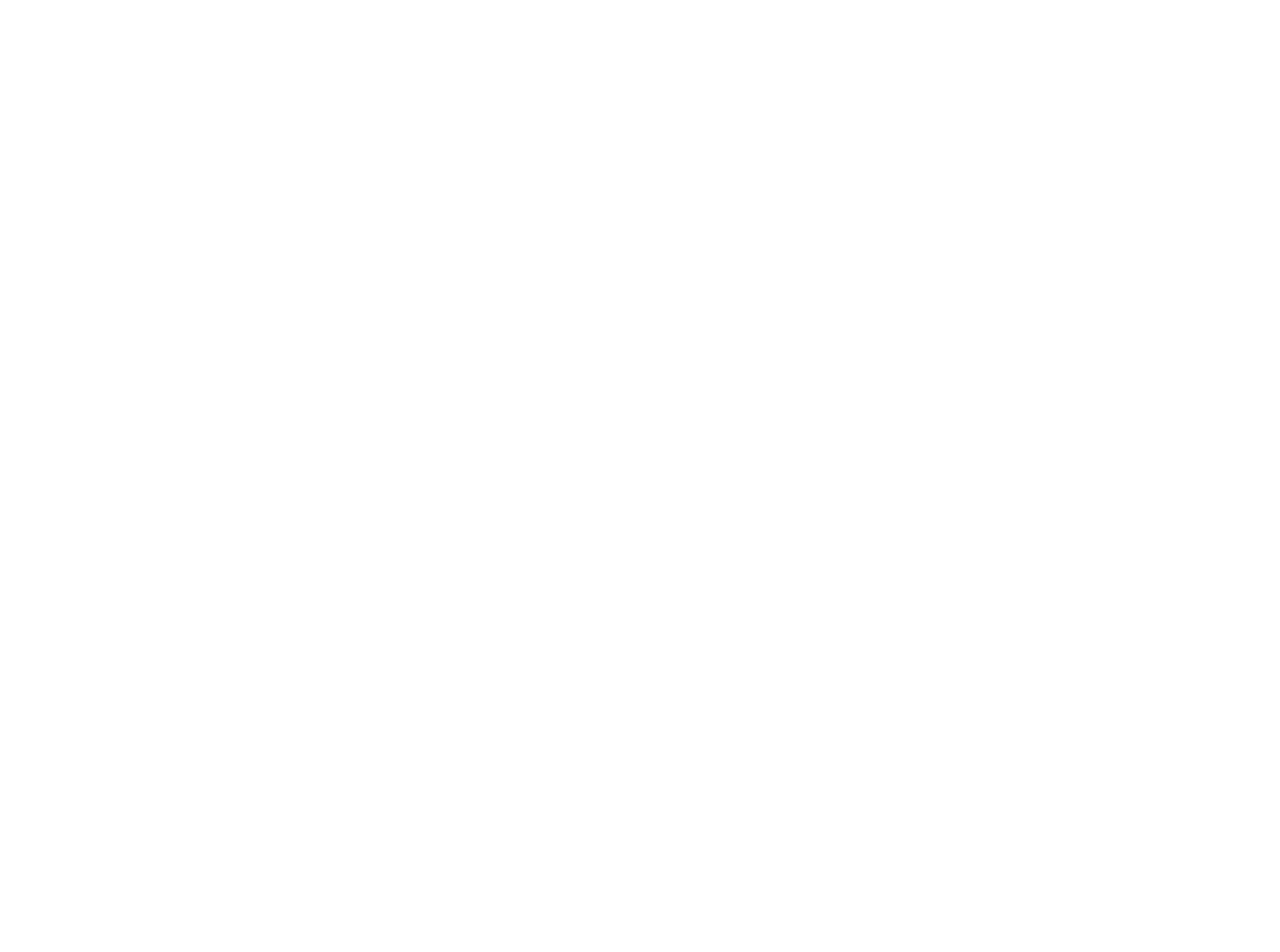
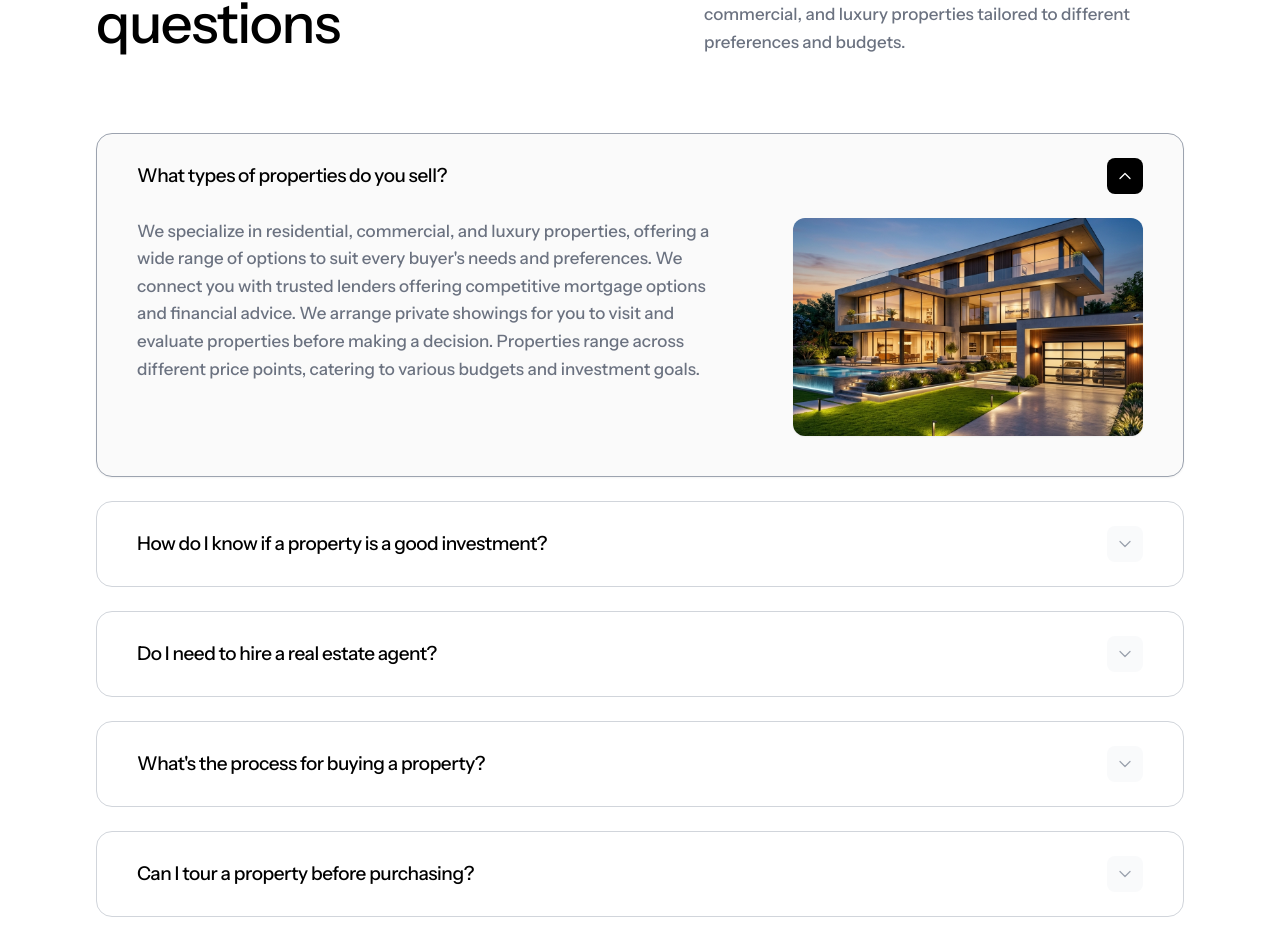
Before and after one commit to Sushincm/real-estate-awwardwinning, a React (Vite) app: page / in a window 1280 px wide. Shown: the part 7076-8028 px from the top of the page. Before the commit the page ends 6931 px from the top, so only its background shows below. Built offline with nearby package versions, Linux system fonts and the light colour scheme.

Commit message:
feat: add FAQ section with smooth GSAP accordions and minimalist styling

```diff
--- a/src/App.jsx
+++ b/src/App.jsx
@@ -4,6 +4,7 @@
 import StatsSection from './components/ui/StatsSection';
 import MapSection from './components/ui/MapSection';
 import PropertyList from './components/ui/PropertyList';
+import FAQSection from './components/ui/FAQSection';
 import ScrollToTop from './components/ui/ScrollToTop';
 import SmoothScroll from './components/ui/SmoothScroll';
 import { useEffect } from 'react';
@@ -13,11 +14,7 @@
   useEffect(() => {
     const imagesToPreload = [
       '/showcase/main.png',
-      '/showcase/thumb.png',
-      'https://images.unsplash.com/photo-1570129477492-45c003edd2be?q=80&w=2070',
-      'https://images.unsplash.com/photo-1600596542815-ffad4c1539a9?q=80&w=2075',
-      'https://images.unsplash.com/photo-1600047509807-ba8f99d2cdde?q=80&w=1984',
-      'https://images.unsplash.com/photo-1512917774080-9991f1c4c750?q=80&w=2070'
+      '/showcase/thumb.png'
     ];
 
     imagesToPreload.forEach(imageSrc => {
@@ -89,6 +86,11 @@
                <PropertyList />
             </div>
 
+            {/* SECTION 07: Frequently Asked Questions */}
+            <div className="reveal-up bg-white">
+               <FAQSection />
+            </div>
+
             {/* Global UI Overlays */}
             <ScrollToTop />
           </div>
--- /dev/null
+++ b/src/components/ui/FAQSection.jsx
@@ -0,0 +1,136 @@
+import React, { useState, useRef, useEffect } from 'react';
+import { ChevronDown } from 'lucide-react';
+import gsap from 'gsap';
+
+const FAQItem = ({ question, answer, image, isOpen, onClick }) => {
+    const contentRef = useRef(null);
+    const [isAnimating, setIsAnimating] = useState(false);
+
+    useEffect(() => {
+        if (contentRef.current) {
+            if (isOpen) {
+                gsap.to(contentRef.current, {
+                    height: 'auto',
+                    opacity: 1,
+                    duration: 0.6,
+                    ease: 'power3.out',
+                    onStart: () => setIsAnimating(true),
+                    onComplete: () => setIsAnimating(false)
+                });
+            } else {
+                gsap.to(contentRef.current, {
+                    height: 0,
+                    opacity: 0,
+                    duration: 0.5,
+                    ease: 'power3.inOut',
+                    onStart: () => setIsAnimating(true),
+                    onComplete: () => setIsAnimating(false)
+                });
+            }
+        }
+    }, [isOpen]);
+
+    return (
+        <div className={`border border-gray-300 rounded-2xl overflow-hidden transition-all duration-700 ${isOpen ? 'bg-[#FAFAFA] border-gray-400 shadow-sm' : 'bg-white hover:bg-gray-50'}`}>
+            <button
+                onClick={onClick}
+                className="w-full px-6 lg:px-10 py-6 flex justify-between items-center text-left transition-colors duration-300 group"
+            >
+                <h3 className="text-[17px] lg:text-[19px] font-medium text-black tracking-tight leading-snug pr-8">
+                    {question}
+                </h3>
+                <div className={`w-9 h-9 rounded-lg flex items-center justify-center transition-all duration-500 ${isOpen ? 'bg-black text-white rotate-180' : 'bg-gray-50 text-gray-400 group-hover:bg-gray-100'}`}>
+                    <ChevronDown className="w-5 h-5 stroke-[1.5]" />
+                </div>
+            </button>
+            <div
+                ref={contentRef}
+                className="overflow-hidden"
+                style={{ height: 0, opacity: 0 }}
+            >
+                <div className="px-6 lg:px-10 pb-10 flex flex-col lg:flex-row gap-8 lg:gap-16 items-start">
+                    <div className="flex-1">
+                        <p className="text-gray-500 text-[17px] leading-relaxed font-medium">
+                            {answer}
+                        </p>
+                    </div>
+                    {image && (
+                        <div className="w-full lg:w-[350px] shrink-0">
+                            <div className="aspect-[16/10] rounded-xl overflow-hidden shadow-sm">
+                                <img
+                                    src={image}
+                                    alt={question}
+                                    className="w-full h-full object-cover transition-transform duration-700 hover:scale-105"
+                                />
+                            </div>
+                        </div>
+                    )}
+                </div>
+            </div>
+        </div>
+    );
+};
+
+const FAQSection = () => {
+    const [activeIndex, setActiveIndex] = useState(0);
+
+    const faqs = [
+        {
+            question: "What types of properties do you sell?",
+            answer: "We specialize in residential, commercial, and luxury properties, offering a wide range of options to suit every buyer's needs and preferences. We connect you with trusted lenders offering competitive mortgage options and financial advice. We arrange private showings for you to visit and evaluate properties before making a decision. Properties range across different price points, catering to various budgets and investment goals.",
+            image: "/showcase/main.png"
+        },
+        {
+            question: "How do I know if a property is a good investment?",
+            answer: "Our experts guide you in making informed investment decisions based on market insights. We offer residential, commercial, and luxury properties tailored to different preferences and budgets. We analyze historical appreciation, rental yields, and neighborhood growth potential to ensure your investment has strong long-term value.",
+            image: "/showcase/thumb.png"
+        },
+        {
+            question: "Do I need to hire a real estate agent?",
+            answer: "While not mandatory, having a professional agent can simplify the process significantly. Our team handles everything from market analysis and property searching to contract negotiations and closing paperwork, ensuring you get the best deal with minimal stress.",
+            image: "/showcase/main.png"
+        },
+        {
+            question: "What's the process for buying a property?",
+            answer: "The process begins with getting pre-approved for financing, followed by identifying your criteria and searching for properties. Once you find a match, we'll help you make an offer, conduct inspections, and finalize the paperwork. We're here to guide you through every milestone until you have the keys in hand.",
+            image: "/showcase/thumb.png"
+        },
+        {
+            question: "Can I tour a property before purchasing?",
+            answer: "Absolutely. We encourage private showings for all our clients. You can schedule on-site visits through our website or by contacting one of our agents. We also offer high-quality virtual tours for international buyers or those unable to visit in person.",
+            image: "/showcase/main.png"
+        }
+    ];
+
+    return (
+        <section className="bg-white pt-20 pb-40 px-12 lg:px-24 reveal-up">
+            <div className="max-w-7xl mx-auto flex flex-col gap-20">
+
+                {/* Header Row */}
+                <div className="flex flex-col lg:flex-row justify-between items-start lg:items-end gap-10">
+                    <h2 className="text-3xl lg:text-[3.5rem] font-medium text-black leading-[1.05] tracking-tight max-w-[550px]">
+                        Frequently asked<br />questions
+                    </h2>
+                    <p className="text-gray-500 font-medium text-[17px] leading-relaxed max-w-[480px] lg:-mb-1">
+                        Our experts guide you in making informed investment decisions based on market insights. We offer residential, commercial, and luxury properties tailored to different preferences and budgets.
+                    </p>
+                </div>
+
+                {/* FAQ List */}
+                <div className="flex flex-col gap-6">
+                    {faqs.map((faq, index) => (
+                        <FAQItem
+                            key={index}
+                            {...faq}
+                            isOpen={activeIndex === index}
+                            onClick={() => setActiveIndex(activeIndex === index ? -1 : index)}
+                        />
+                    ))}
+                </div>
+
+            </div>
+        </section>
+    );
+};
+
+export default FAQSection;
```
